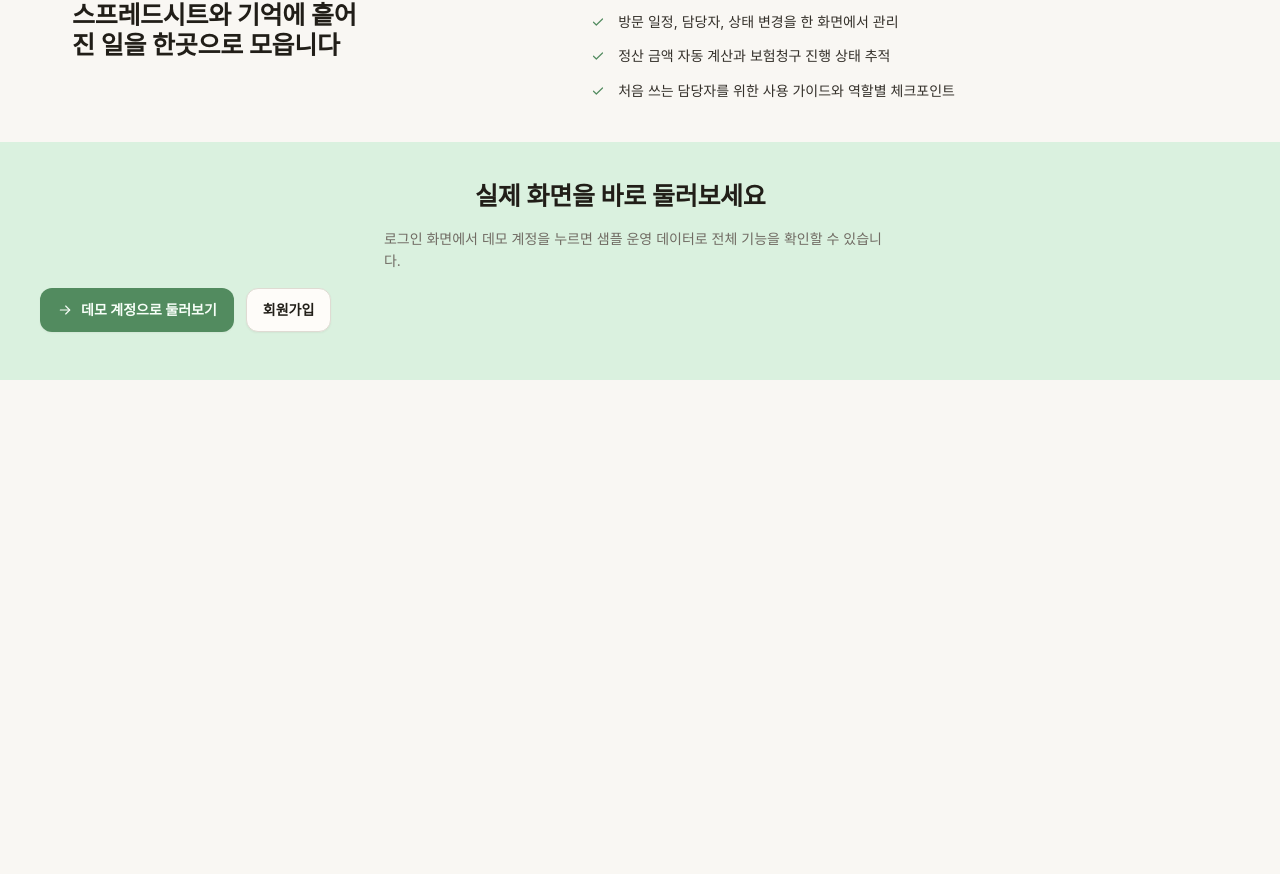
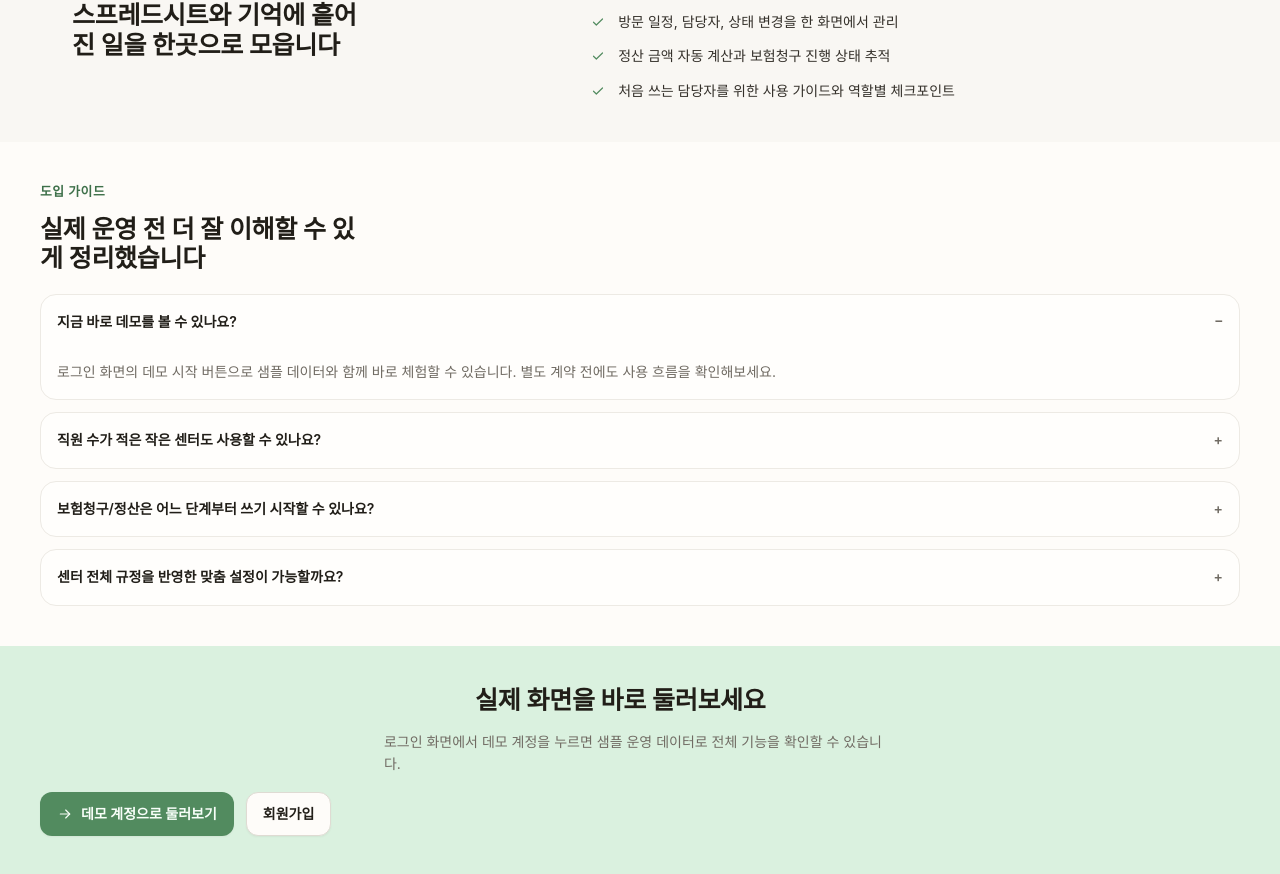
Before and after one commit to blue45f/family-care-platform, a React (Vite) app in the folder apps/web/: page / in a window 1280 px wide. Shown: the part 1818-2692 px from the top of the page. Before the commit the page ends 2198 px from the top, so only its background shows below. Built offline with nearby package versions, Linux system fonts and the light colour scheme; no server answers; a web font is replaced by a local one.

Commit message:
feat: add anchored FAQ and conversion boosts to public home

```diff
--- a/apps/web/src/components/pages/PublicHomePage.tsx
+++ b/apps/web/src/components/pages/PublicHomePage.tsx
@@ -1,3 +1,5 @@
+import { useState } from 'react'
+
 import type { AppRoute } from '../../routeConfig'
 import { Button, Icon } from '../ui'
 
@@ -33,6 +35,29 @@ const publicHighlights = [
   '처음 쓰는 담당자를 위한 사용 가이드와 역할별 체크포인트',
 ]
 
+const publicFaqs = [
+  {
+    question: '지금 바로 데모를 볼 수 있나요?',
+    answer:
+      '로그인 화면의 데모 시작 버튼으로 샘플 데이터와 함께 바로 체험할 수 있습니다. 별도 계약 전에도 사용 흐름을 확인해보세요.',
+  },
+  {
+    question: '직원 수가 적은 작은 센터도 사용할 수 있나요?',
+    answer:
+      '네, 스태프 수와 대상자 수가 적은 센터를 기준으로 설계되어 있습니다. 대시보드와 일정표는 기본 사용자 수가 늘어나도 팀 구성에 맞춰 확장됩니다.',
+  },
+  {
+    question: '보험청구/정산은 어느 단계부터 쓰기 시작할 수 있나요?',
+    answer:
+      '등록된 방문 일정에서 돌봄 내역이 쌓이면 정산 항목 생성이 자동으로 이어집니다. 이후 정산 목록에서 청구 상태를 한눈에 확인하면 됩니다.',
+  },
+  {
+    question: '센터 전체 규정을 반영한 맞춤 설정이 가능할까요?',
+    answer:
+      '업무 절차에 맞게 체크포인트·상태 문구·권한 관리를 조정해 단계별 운영 규칙을 맞출 수 있습니다. 향후 추가 설정은 가이드 페이지와 함께 점진적으로 확장될 예정입니다.',
+  },
+] as const
+
 const productPreviewRows = [
   ['09:00', '이은정', '방문 예정', '예정'],
   ['11:30', '김민수', '복약 확인', '진행중'],
@@ -40,6 +65,8 @@ const productPreviewRows = [
 ]
 
 export const PublicHomePage = ({ onNavigate }: PublicHomePageProps) => {
+  const [activeFaqIndex, setActiveFaqIndex] = useState(0)
+
   return (
     <main className="public-page" aria-labelledby="public-home-title">
       <header className="public-nav" aria-label="공개 사이트 내비게이션">
@@ -52,7 +79,13 @@ export const PublicHomePage = ({ onNavigate }: PublicHomePageProps) => {
             <small>CARE OPERATIONS</small>
           </span>
         </button>
-        <nav className="public-nav-actions" aria-label="계정">
+        <nav className="public-nav-actions" aria-label="서비스 탐색 및 계정">
+          <a className="public-anchor-link" href="#workflow">
+            핵심 기능
+          </a>
+          <a className="public-anchor-link" href="#faq">
+            자주 묻는 질문
+          </a>
           <button type="button" className="public-text-link" onClick={() => onNavigate('/login')}>
             로그인
           </button>
@@ -79,7 +112,11 @@ export const PublicHomePage = ({ onNavigate }: PublicHomePageProps) => {
         </div>
       </section>
 
-      <section className="public-band public-workflow" aria-labelledby="public-workflow-title">
+      <section
+        id="workflow"
+        className="public-band public-workflow"
+        aria-labelledby="public-workflow-title"
+      >
         <div className="public-section-head">
           <p className="page-eyebrow">운영 흐름</p>
           <h2 id="public-workflow-title">하루 업무가 같은 순서로 정리됩니다</h2>
@@ -160,6 +197,41 @@ export const PublicHomePage = ({ onNavigate }: PublicHomePageProps) => {
         </ul>
       </section>
 
+      <section className="public-band public-faq" id="faq" aria-labelledby="public-faq-title">
+        <div className="public-section-head">
+          <p className="page-eyebrow">도입 가이드</p>
+          <h2 id="public-faq-title">실제 운영 전 더 잘 이해할 수 있게 정리했습니다</h2>
+        </div>
+        <div className="public-faq-list">
+          {publicFaqs.map((faq, index) => {
+            const isOpen = activeFaqIndex === index
+
+            return (
+              <article className="public-faq-item" key={faq.question}>
+                <button
+                  type="button"
+                  className="public-faq-question"
+                  onClick={() => setActiveFaqIndex(isOpen ? -1 : index)}
+                  aria-expanded={isOpen}
+                  aria-controls={`public-faq-answer-${index}`}
+                >
+                  <span>{faq.question}</span>
+                  <span className={`public-faq-sign ${isOpen ? 'is-open' : ''}`} aria-hidden="true">
+                    {isOpen ? '−' : '+'}
+                  </span>
+                </button>
+                <div
+                  id={`public-faq-answer-${index}`}
+                  className={`public-faq-answer ${isOpen ? 'is-open' : ''}`}
+                >
+                  <p>{faq.answer}</p>
+                </div>
+              </article>
+            )
+          })}
+        </div>
+      </section>
+
       <section className="public-cta" aria-labelledby="public-cta-title">
         <h2 id="public-cta-title">실제 화면을 바로 둘러보세요</h2>
         <p>로그인 화면에서 데모 계정을 누르면 샘플 운영 데이터로 전체 기능을 확인할 수 있습니다.</p>
--- a/apps/web/src/styles.css
+++ b/apps/web/src/styles.css
@@ -1452,6 +1452,17 @@ svg {
   align-items: center;
   gap: var(--space-2);
 }
+.public-anchor-link {
+  min-height: 2.5rem;
+  padding: 0 var(--space-3);
+  color: var(--fg-default);
+  font-size: var(--text-sm);
+  font-weight: var(--weight-medium);
+  text-decoration: none;
+}
+.public-anchor-link:hover {
+  color: var(--accent-hover);
+}
 .public-text-link {
   min-height: 2.5rem;
   padding: 0 var(--space-3);
@@ -1666,6 +1677,71 @@ svg {
   margin-top: 0.18rem;
   color: var(--accent);
 }
+.public-faq {
+  background: var(--bg-surface);
+}
+.public-faq-list {
+  display: grid;
+  max-width: var(--content-max);
+  gap: var(--space-3);
+  margin: 0 auto;
+}
+.public-faq-item {
+  border: 1px solid var(--border-subtle);
+  border-radius: var(--radius-lg);
+  background: var(--bg-surface-raised);
+  overflow: hidden;
+}
+.public-faq-question {
+  position: relative;
+  display: flex;
+  width: 100%;
+  min-height: 3.4rem;
+  align-items: center;
+  justify-content: space-between;
+  gap: var(--space-3);
+  padding: var(--space-4);
+  border: 0;
+  background: transparent;
+  color: var(--fg-strong);
+  font-size: var(--text-sm);
+  font-weight: var(--weight-semibold);
+  text-align: left;
+  cursor: pointer;
+}
+.public-faq-question::after {
+  content: '';
+  position: absolute;
+  inset: auto 0 0;
+  border-bottom: 1px solid transparent;
+}
+.public-faq-question .public-faq-sign {
+  flex: none;
+  color: var(--fg-muted);
+  transition: transform var(--motion-fast);
+}
+.public-faq-question .public-faq-sign.is-open {
+  transform: rotate(180deg);
+}
+.public-faq-answer {
+  max-height: 0;
+  padding: 0 var(--space-4);
+  overflow: hidden;
+  color: var(--fg-muted);
+  font-size: var(--text-sm);
+  line-height: var(--leading-relaxed);
+  transition:
+    max-height var(--motion-fast),
+    padding var(--motion-fast);
+}
+.public-faq-answer.is-open {
+  max-height: 8.5rem;
+  padding: 0 var(--space-4) var(--space-4);
+}
+.public-faq-answer p {
+  margin: 0;
+  padding-top: var(--space-3);
+}
 .public-cta {
   display: flex;
   flex-direction: column;
```
